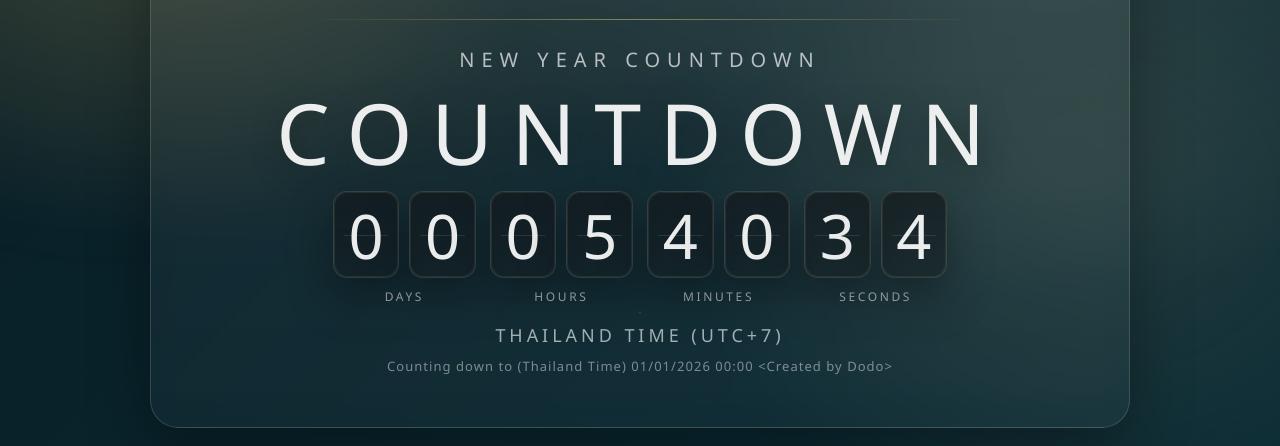
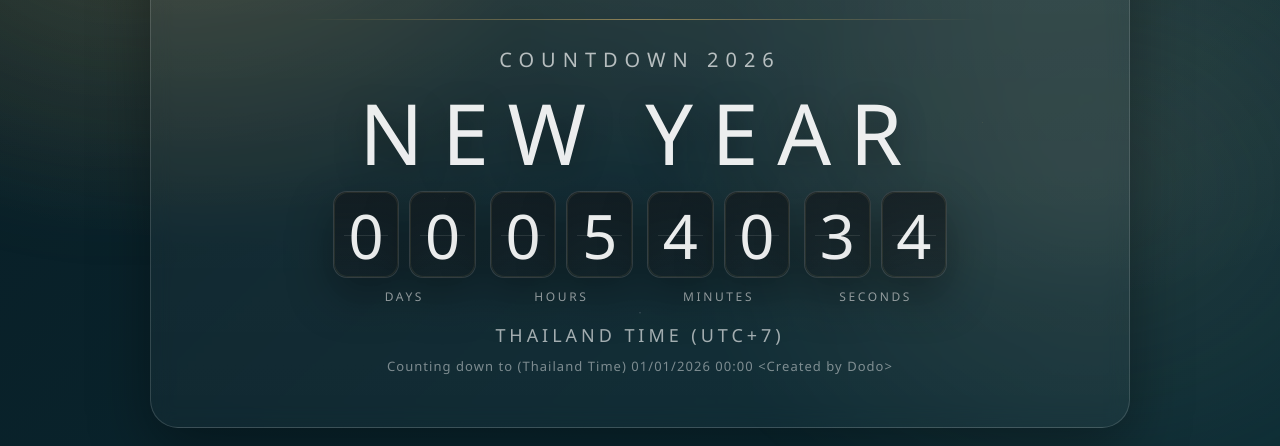
Before and after one commit to peerakarnwnk-star/Count-Down-2026, a plain HTML site: page index.html in a window 1280 px wide. Shown: the part 354-800 px from the top of the page. Drawn offline with Linux system fonts and the light colour scheme; no server answers.

Commit message:
Update index.html

```diff
--- a/index.html
+++ b/index.html
@@ -252,7 +252,7 @@
 
     <div class="divider"></div>
 
-    <div class="title" id="title">New Year Countdown</div>
+    <div class="title" id="title">Countdown 2026</div>
     <div class="main" id="mainText">SYNCING…</div>
 
     <div class="strip" aria-label="countdown tiles">
@@ -349,7 +349,7 @@ function setFinished(){
 
 function setRunning(){
   $("mainText").classList.remove("shimmer");
-  $("mainText").textContent = "COUNTDOWN";
+  $("mainText").textContent = "NEW YEAR";
   $("hint").textContent = "Counting down to (Thailand Time) 01/01/2026 00:00 <Created by Dodo>";
   $("confetti").classList.remove("on");
 }
```
